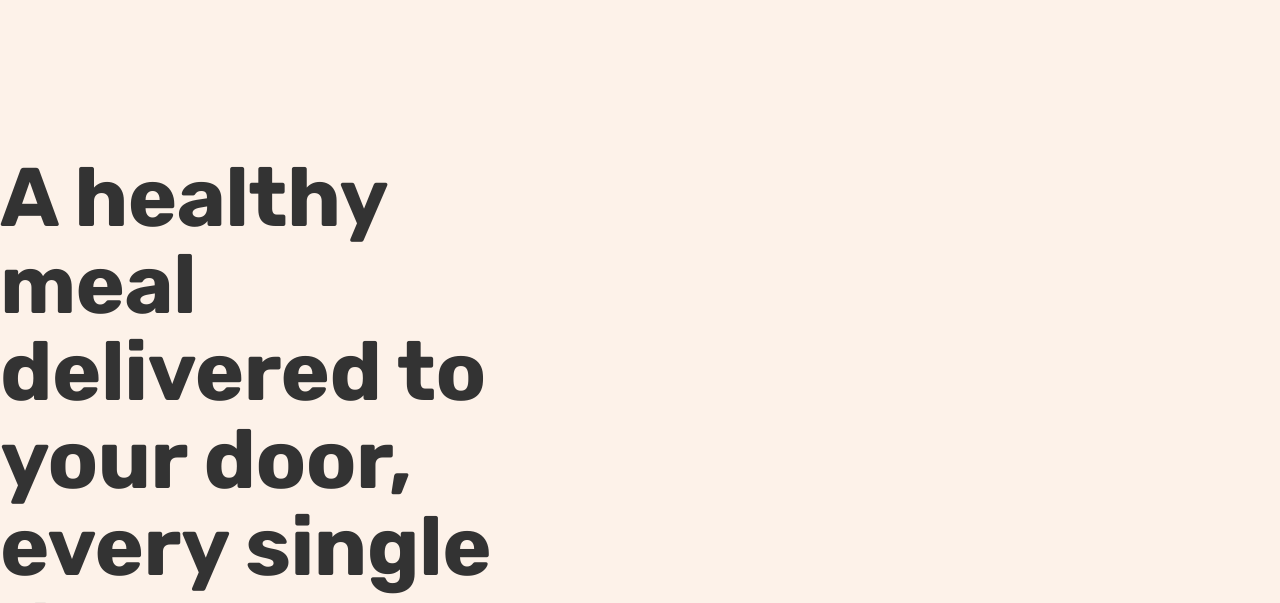
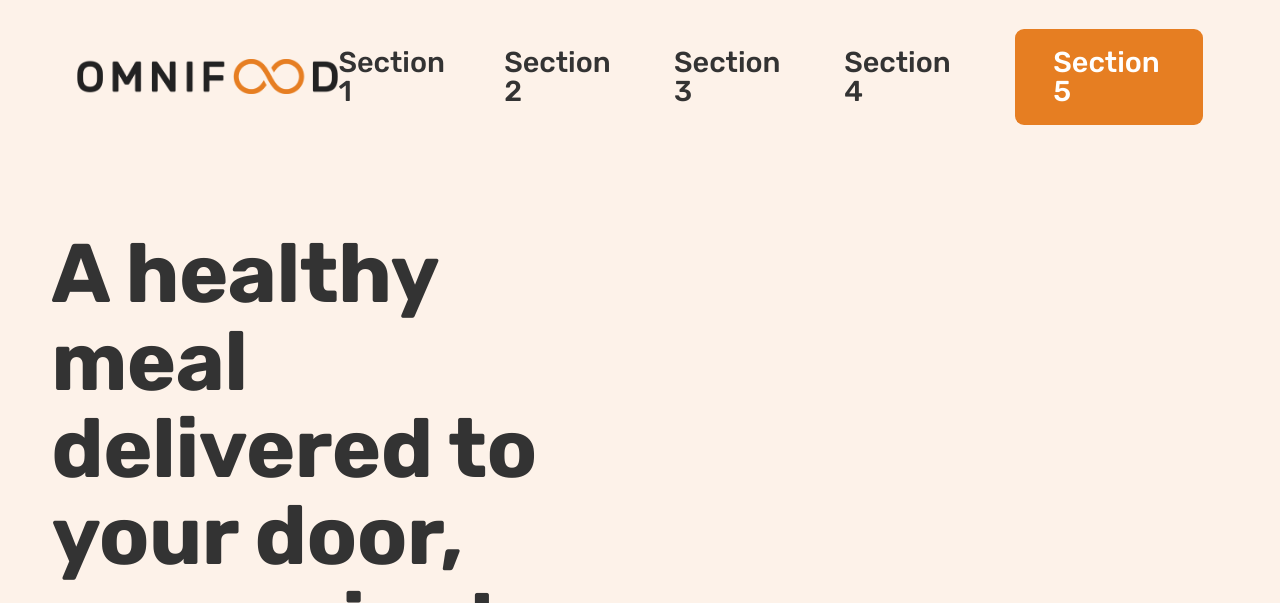
Before and after one commit to sathiyapriyan-cj/Omni-Food-Landing-Page, a plain HTML site: page index.html in a window 1280 px wide. Shown: the top 603 px of the page. Drawn offline with Linux system fonts and the light colour scheme.

Commit message:
Header added

```diff
--- a/css/style.css
+++ b/css/style.css
@@ -1,40 +1,41 @@
 /*
---- 01 TYPOGRAPHY SYSTEM
+--- 01 TYPOGRAPHY SYSTEM ---
 
-- Font sizes (px)
-10 / 12 / 14 / 16 / 18 / 20 / 24 / 30 / 36 / 44 / 52 / 62 / 74 / 86 / 98
+Font sizes (px): 10 / 12 / 14 / 16 / 18 / 20 / 24 / 30 / 36 / 44 / 52 / 62 / 74 / 86 / 98
 
-- Font Weight :
+Font Weight:
+Default: 400
+Medium: 500
+Semi-bold: 600
+Bold: 700
 
-Default 100
+- Line Height:
 
-- Line Height :
-Default : 1
+Default: 1
+Small: 1.05
+Paragraph Default: 1.6
 
 
+--- 02 COLOURS ---
 
---- 02 Colours
+Primary Colour: #e67e22
 
-Primary Colour -#e67e22
+Tints (Lighter Version): #fdf2e9
+Shades (Darker Version): #cf711f
+Accents (Contrast Colour): Grey - #555, #333
 
-Tints ( Lighter Version )   -  #fdf2e9
-Shades ( Darker Version ) - #cf711f
-Accents ( Contrast Colour ) -
-Grey - #555 , #333
+--- 05 SHADOWS ---
 
---- 05 Shadows
+(No information provided)
 
+--- 06 BORDER RADIUS ---
 
---- 06 Border Radius
+Default: 9px
 
+--- 07 WHITE SPACE ---
 
---- 07 White Space
-
-- Spacing system (px)
-2 / 4 / 8 / 12 / 16 / 24 / 32 / 48 / 64 / 80 / 96 / 128
-
-
-
+Spacing system (px): 2 / 4 / 8 / 12 / 16 / 24 / 32 / 48 / 64 / 80 / 96 / 128
+*/
 
 /* ############## Global Reset ############## */
 
@@ -62,24 +63,9 @@ body {
 Note: Before you are goiung to build a layout just think which one is easier
 
 */
-
-/* Hero Section */
-.section-hero {
-  background-color: #fdf2e9;
-  padding: 9.6rem 0;
-}
-.hero {
-  /* Why div class we need to specify a fixed width */
-  max-width: 130rem;
-  /* Cemteing an element */
-  margin: 0 auto;
-  display: grid;
-  grid-template-columns: 1fr 1fr;
-  /* For consistence exact vale of padding in hero sections */
-  gap: 9.6rem;
-  /* Vertically center in primary box */
-  align-items: center;
-}
+/*************************** */
+/* General REUSEABLE Components */
+/*************************** */
 
 .heading-primary {
   font-size: 5.2rem;
@@ -89,12 +75,6 @@ Note: Before you are goiung to build a layout just think which one is easier
   /* Micro Unit You can use px */
   letter-spacing: -0.5px;
   margin-bottom: 3.2rem;
-}
-
-.hero-description {
-  font-size: 2rem;
-  line-height: 1.6;
-  margin-bottom: 4.8rem;
 }
 
 /* Working on button */
@@ -135,12 +115,97 @@ Note: Before you are goiung to build a layout just think which one is easier
   /* Technique to add inside */
   box-shadow: inset 0 0 0 3px #fff;
 }
-.hero-img {
-  width: 100%;
-}
 
 .margin-right-sm {
   margin-left: 1.6rem !important ;
+}
+
+/*************************** */
+/* Header */
+/*************************** */
+
+.header {
+  display: flex;
+  justify-content: space-between;
+  align-items: center;
+  background-color: #fdf2e9;
+  /* Why hight instead of pading it helpfull for sticky */
+  height: 9.6rem;
+  padding: 0 4.8rem;
+}
+
+.logo {
+  height: 2.2rem;
+}
+
+/*************************** */
+/* Navigation */
+/*************************** */
+
+.main-nav-list {
+  list-style: none;
+  display: flex;
+  align-items: center;
+  gap: 3.2rem;
+}
+
+.main-nav-link:link,
+.main-nav-link:visited {
+  display: inline-block;
+  text-decoration: none;
+  color: #333;
+  font-weight: 500;
+  font-size: 1.8rem;
+  transition: all 0.3s;
+}
+.main-nav-link:hover,
+.main-nav-link:active {
+  color: #cf711f;
+}
+
+.main-nav-link.nav-cta:link,
+.main-nav-link.nav-cta:visited {
+  padding: 1.2rem 2.4rem;
+  border-radius: 9px;
+  color: #fff;
+  background-color: #e67e22;
+}
+
+.main-nav-link.nav-cta:hover,
+.main-nav-link.nav-cta:active {
+  background-color: #cf711f;
+}
+
+/*************************** */
+/* Hero Section */
+/*************************** */
+
+.section-hero {
+  background-color: #fdf2e9;
+  padding: 4.8rem 0 9.6rem 0;
+}
+.hero {
+  /* Why div class we need to specify a fixed width */
+  max-width: 130rem;
+  /* Cemteing an element */
+  margin: 0 auto;
+  padding: 0 3.2rem;
+  display: grid;
+  grid-template-columns: 1fr 1fr;
+  /* For consistence exact vale of padding in hero sections */
+  gap: 9.6rem;
+  /* Vertically center in primary box */
+  align-items: center;
+}
+
+.hero-description {
+  font-size: 2rem;
+  line-height: 1.6;
+  margin-bottom: 4.8rem;
+}
+
+.hero-img {
+  width: 100%;
 }
 
 /* Delivered - Meals */
--- a/index.html
+++ b/index.html
@@ -15,6 +15,20 @@
     <title>Omni Food | AI</title>
   </head>
   <body>
+    <header class="header">
+      <img src="/img/omnifood-logo.png" alt="Omnifood Logo" class="logo" />
+      <nav class="main-nav">
+        <ul class="main-nav-list">
+          <li><a class="main-nav-link" href="#">Section 1</a></li>
+          <li><a class="main-nav-link" href="#">Section 2</a></li>
+          <li><a class="main-nav-link" href="#">Section 3</a></li>
+          <li><a class="main-nav-link" href="#">Section 4</a></li>
+          <li><a class="main-nav-link nav-cta" href="#">Section 5</a></li>
+        </ul>
+      </nav>
+    </header>
+
+    <main>
       <section class="section-hero">
         <div class="hero">
           <div class="hero-text-box">
@@ -22,9 +36,9 @@
               A healthy meal delivered to your door, every single day
             </h1>
             <p class="hero-description">
-            The smart 365-days-per-year food subscription that will make you eat
-            healthy again. Tailored to your personal tastes and nutritional
-            needs. We delivered 250,000+ meals last year!
+              The smart 365-days-per-year food subscription that will make you
+              eat healthy again. Tailored to your personal tastes and
+              nutritional needs. We delivered 250,000+ meals last year!
             </p>
 
             <!-- Main link of the call action  -->
@@ -55,5 +69,6 @@
           </div>
         </div>
       </section>
+    </main>
   </body>
 </html>
```
Lines whose indentation alone changed are shown as unchanged.
